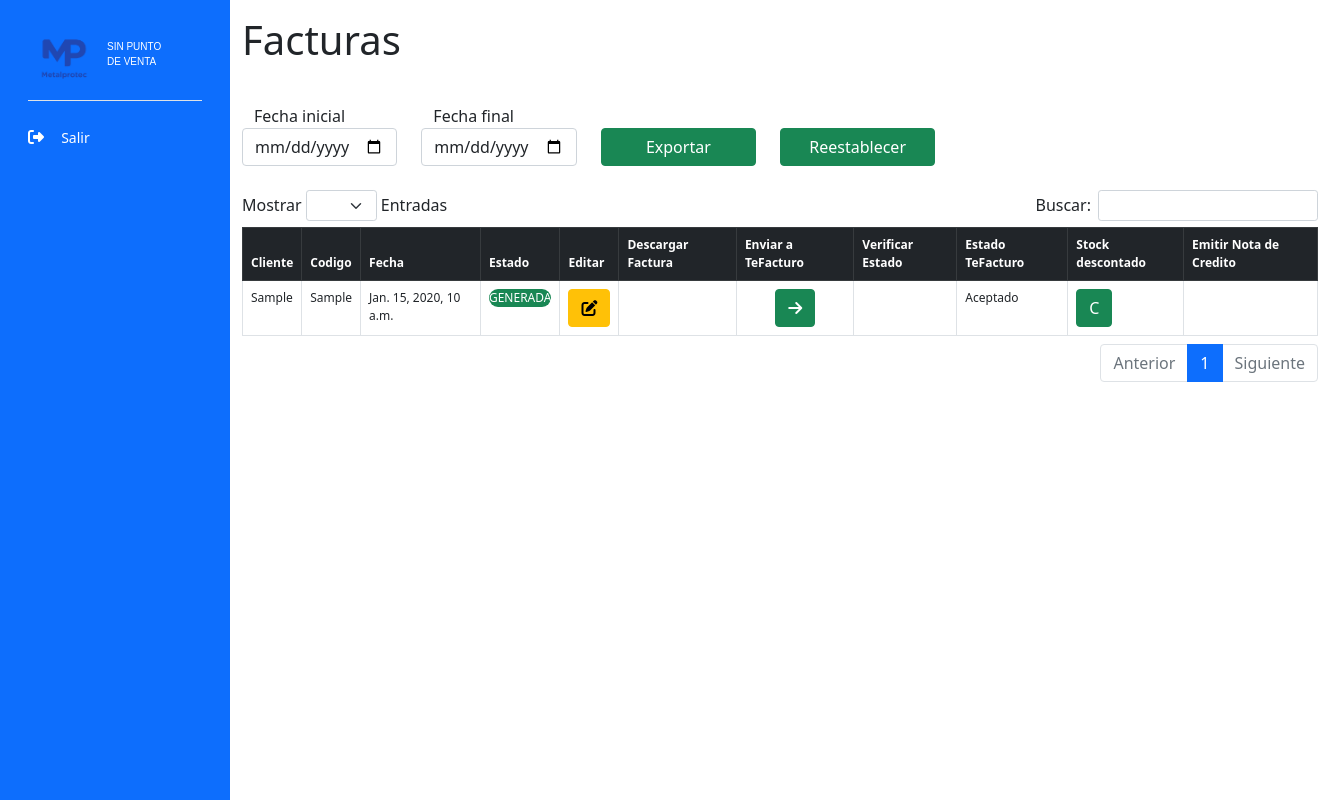
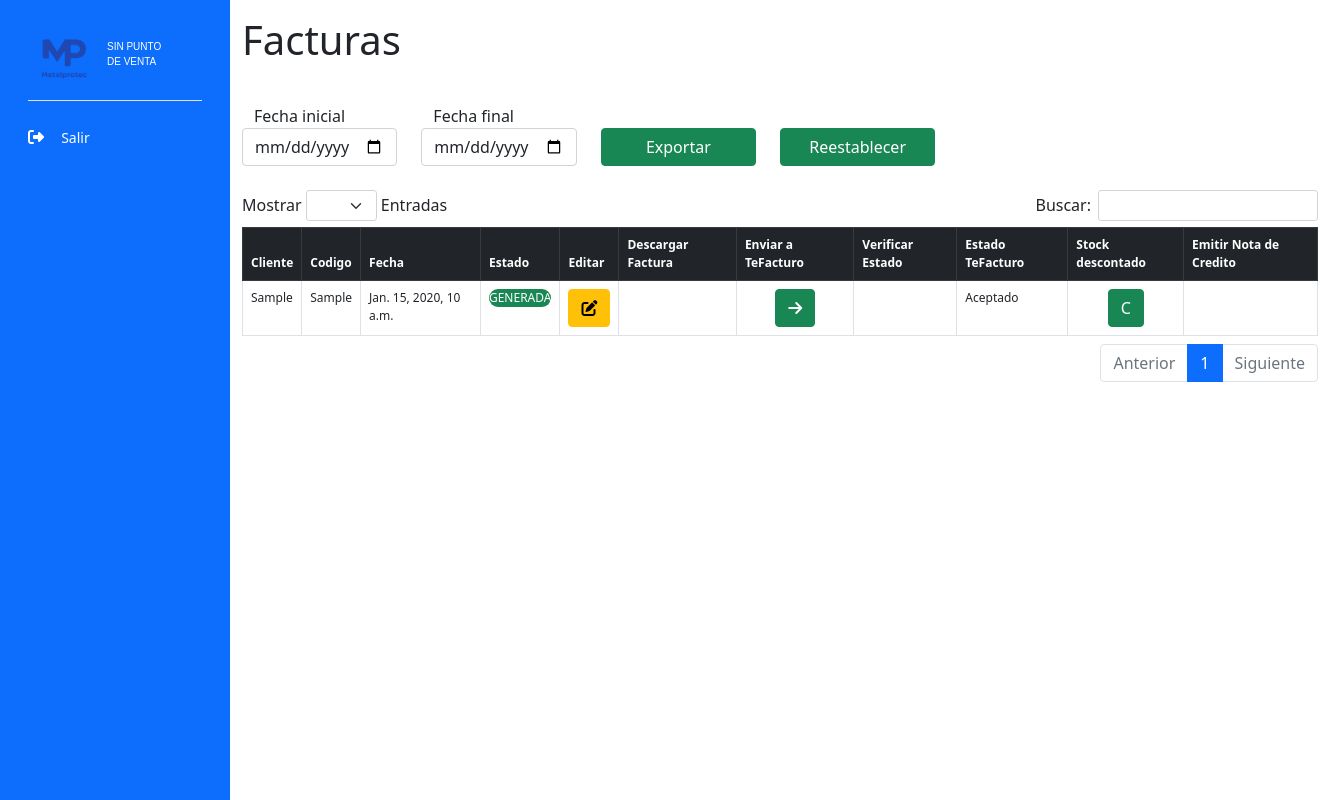
Before and after one commit to franciscoSegovia1997/AppMetalprotec, a Django app: template salesMetalprotec/templates/billsMetalprotec.html in a window 1320 px wide. Run offline with Django 4.2, Linux system fonts and the light colour scheme; the template is opened without the code that fills it: most values are stand-ins (such as "Sample title", 1, 10 or a date in 2020); some libraries are stand-ins or nearby versions.

Commit message:
[ADD] Buttons centered

```diff
--- a/salesMetalprotec/templates/billsMetalprotec.html
+++ b/salesMetalprotec/templates/billsMetalprotec.html
@@ -110,9 +110,9 @@
                                 {% endif %}
                                 <td>{{ billInfo.stateTeFacturo }}</td>
                                 {% if billInfo.paidBill == '1' %}
-                                <td><button class="btn btn-danger">C</button></td>
+                                <td class="text-center"><button class="btn btn-danger">C</button></td>
                                 {% else %}
-                                <td><button class="btn btn-success">C</button></td>
+                                <td class="text-center"><button class="btn btn-success">C</button></td>
                                 {% endif %}
                                 {% if billInfo.stateBill == 'ENVIADA' %}
                                     <td class="text-center">
@@ -156,9 +156,9 @@
                                 {% endif %}
                                 <td>{{ billInfo.stateTeFacturo }}</td>
                                 {% if billInfo.paidBill == '1' %}
-                                <td><button class="btn btn-danger">C</button></td>
+                                <td class="text-center"><button class="btn btn-danger">C</button></td>
                                 {% else %}
-                                <td><button class="btn btn-success">C</button></td>
+                                <td class="text-center"><button class="btn btn-success">C</button></td>
                                 {% endif %}
                                 {% if billInfo.stateBill == 'ENVIADA' %}
                                     <td class="text-center">
@@ -203,10 +203,10 @@
                             {% endif %}
                             <td>{{ billInfo.stateTeFacturo }}</td>
                             {% if billInfo.paidBill == '1' %}
-                                <td><button class="btn btn-danger">C</button></td>
-                                {% else %}
-                                <td><button class="btn btn-success">C</button></td>
-                                {% endif %}
+                                <td class="text-center"><button class="btn btn-danger">C</button></td>
+                            {% else %}
+                                <td class="text-center"><button class="btn btn-success">C</button></td>
+                            {% endif %}
                             {% if billInfo.stateBill == 'ENVIADA' %}
                                 <td class="text-center">
                                     <button class="btn btn-danger" data-bs-toggle="modal" data-bs-target="#createCreditNote" id="bill{{ billInfo.id }}" onclick="chargeProductsCreditNote(this.id)"><i class="fa-solid fa-trash"></i></button>
```
